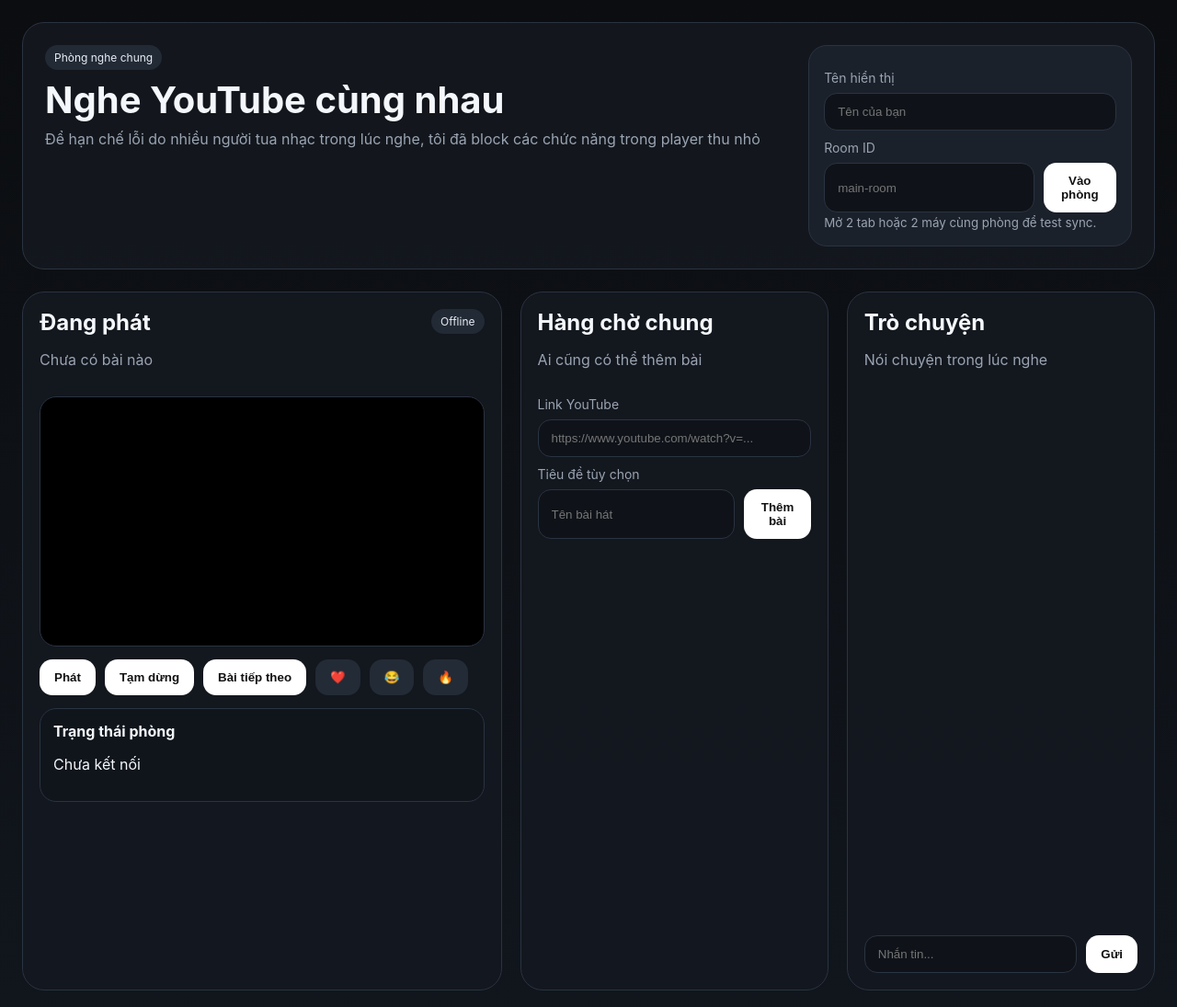
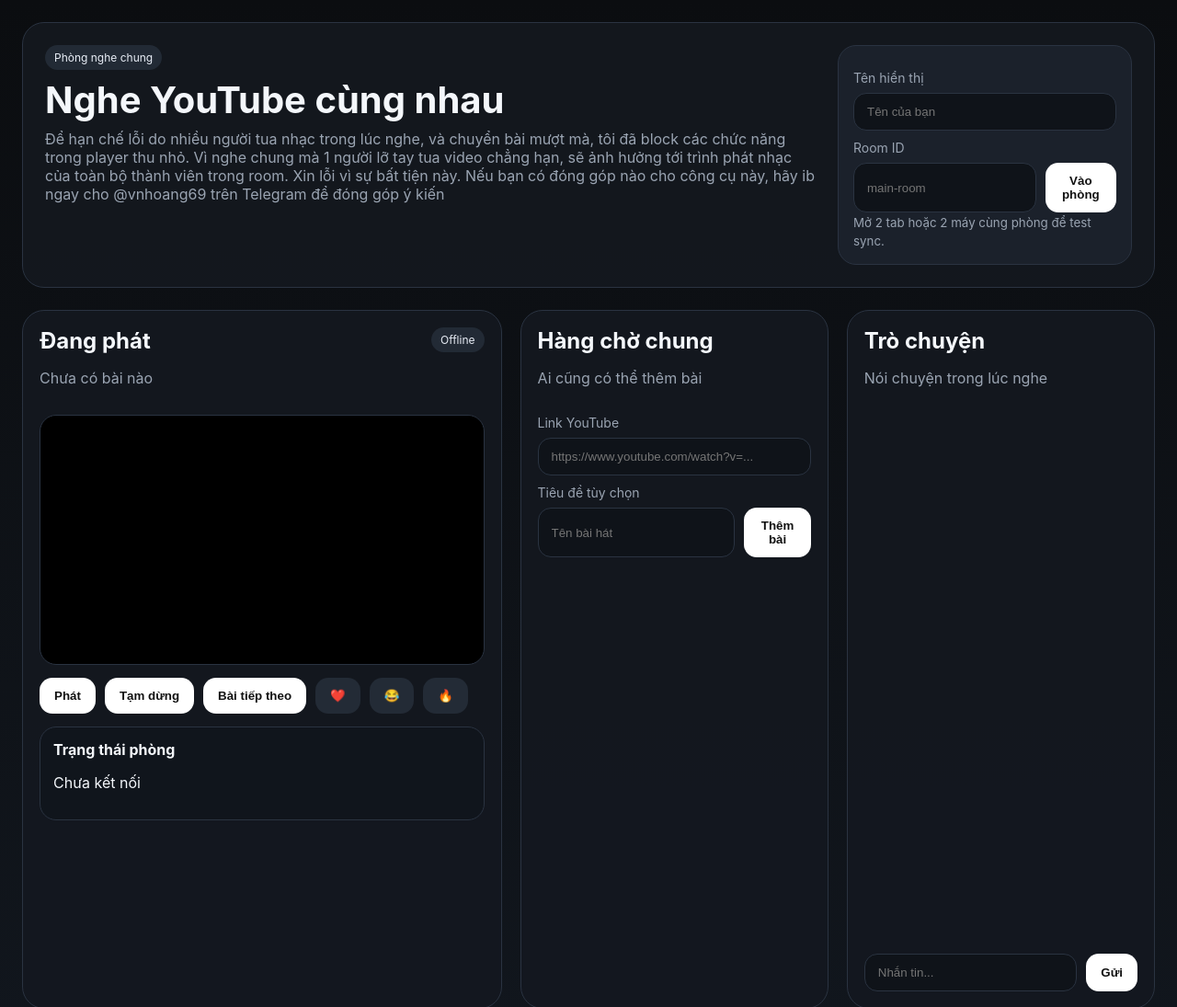
Before and after one commit to vnhoang1/listen-together-app, a website: page public/index.html in a window 1280 px wide. Shown: the top 1095 px of the page at 92% size. Drawn offline with nearby package versions, Linux system fonts and the light colour scheme; no server answers.

Commit message:
index.html

```diff
--- a/public/index.html
+++ b/public/index.html
@@ -14,7 +14,7 @@
         <div>
           <div class="pill">Phòng nghe chung</div>
           <h1>Nghe YouTube cùng nhau</h1>
-          <p>Để hạn chế lỗi do nhiều người tua nhạc trong lúc nghe, tôi đã block các chức năng trong player thu nhỏ</p>
+          <p>Để hạn chế lỗi do nhiều người tua nhạc trong lúc nghe, và chuyển bài mượt mà, tôi đã block các chức năng trong player thu nhỏ. Vì nghe chung mà 1 người lỡ tay tua video chẳng hạn, sẽ ảnh hưởng tới trình phát nhạc của toàn bộ thành viên trong room. Xin lỗi vì sự bất tiện này. Nếu bạn có đóng góp nào cho công cụ này, hãy ib ngay cho @vnhoang69 trên Telegram để đóng góp ý kiến</p>
         </div>
         <div class="hero-card">
           <label>Tên hiển thị</label>
```
